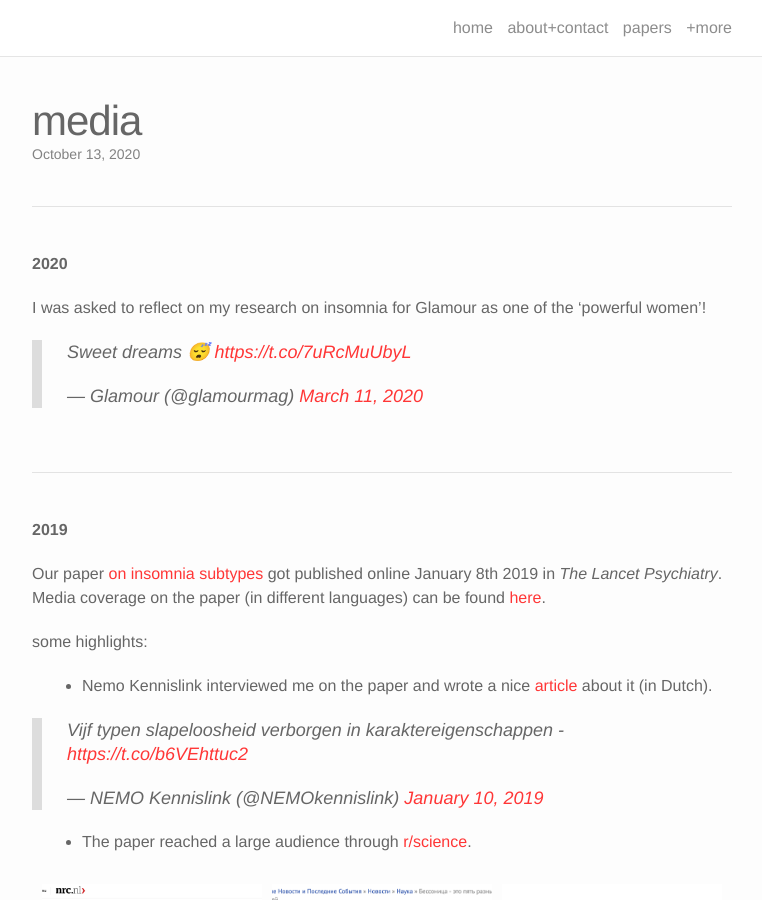
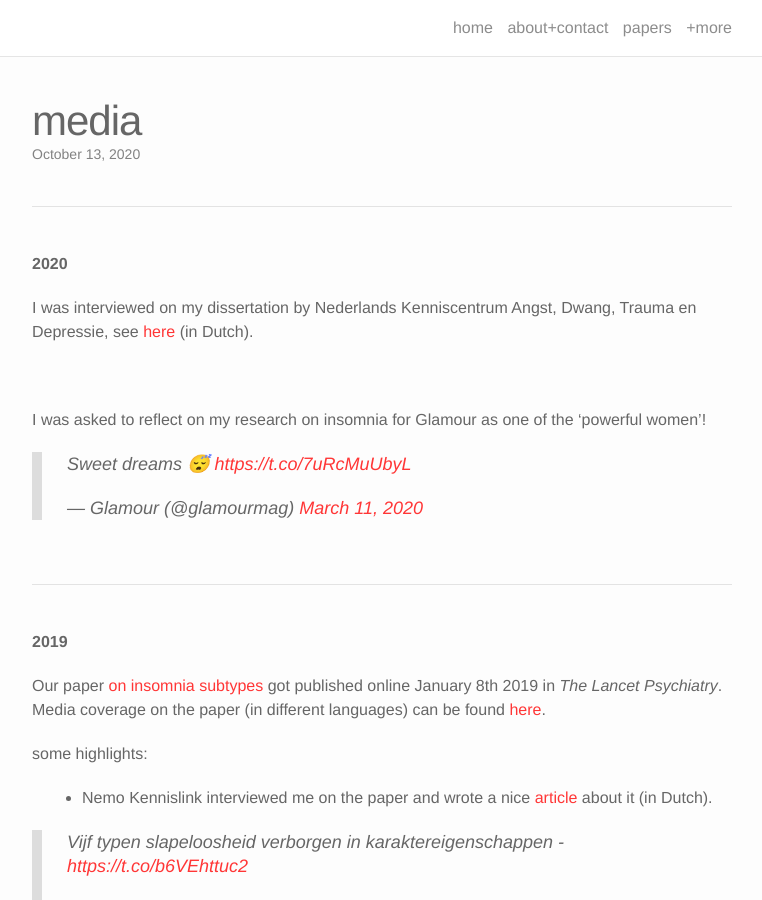
Before and after one commit to tfblanken/tfblanken.github.io, a Jekyll site: the page built from _portfolio/2_Media.markdown, in a window 1280 px wide and 900 px high. Shown: the whole window, without its empty margins (258-1020 px from the left). Built offline with Jekyll 4.4.1, drawn with Linux system fonts in a browser that asks for light colours; nearby versions of some CDN libraries; comment, search, counter and statistics services are not loaded.

Commit message:
Update 2_Media.markdown
include interview NedKad

```diff
--- a/_portfolio/2_Media.markdown
+++ b/_portfolio/2_Media.markdown
@@ -10,6 +10,10 @@
 <br/>
 
 **2020**
+
+I was interviewed on my dissertation by Nederlands Kenniscentrum Angst, Dwang, Trauma en Depressie, see <a href="https://nedkad.nl/news/meer-inzicht-in-relatie-depressie-en-insomnia/" target="blank">here</a> (in Dutch).
+
+<br/>
 
 I was asked to reflect on my research on insomnia for Glamour as one of the 'powerful women'!
 
```
